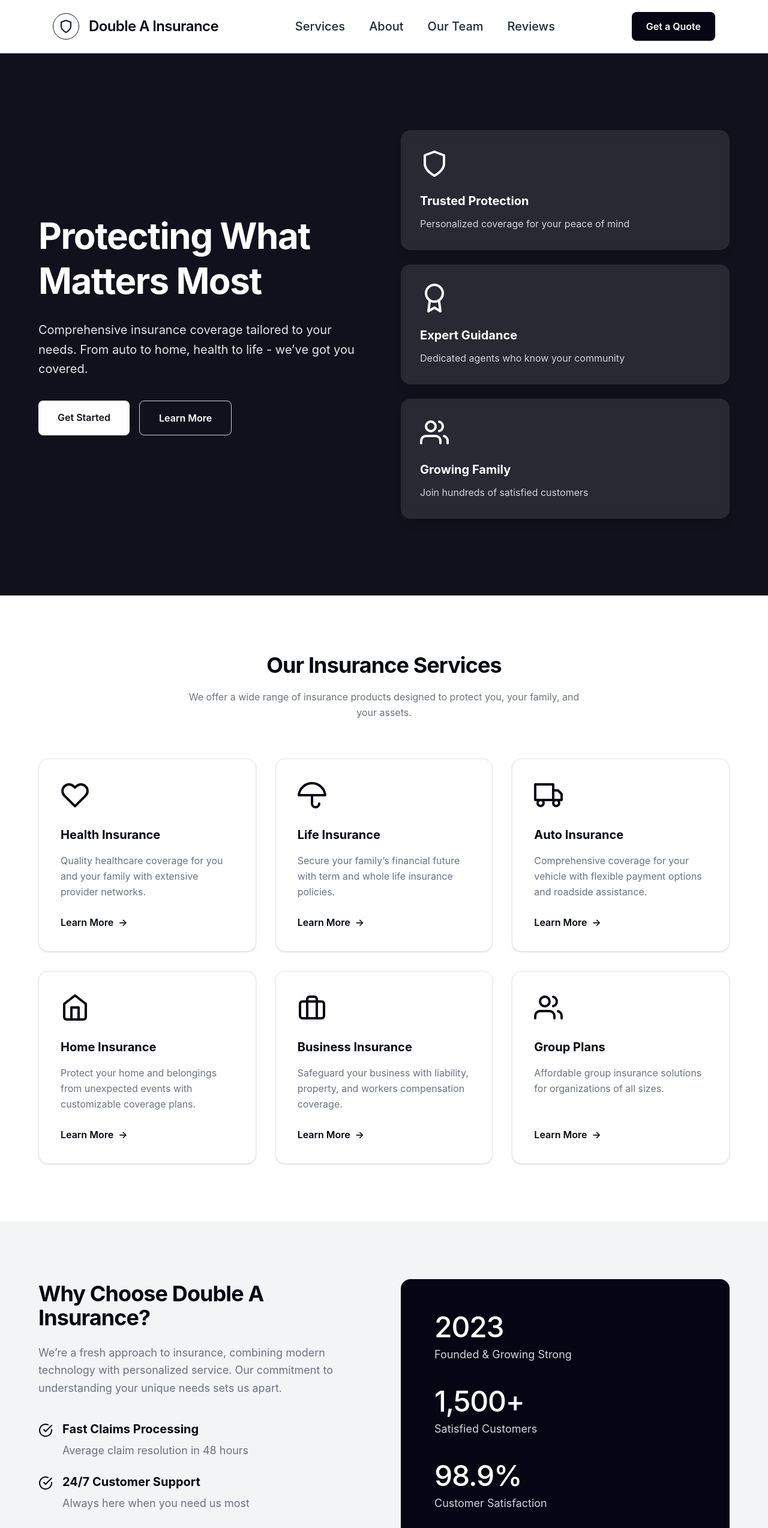
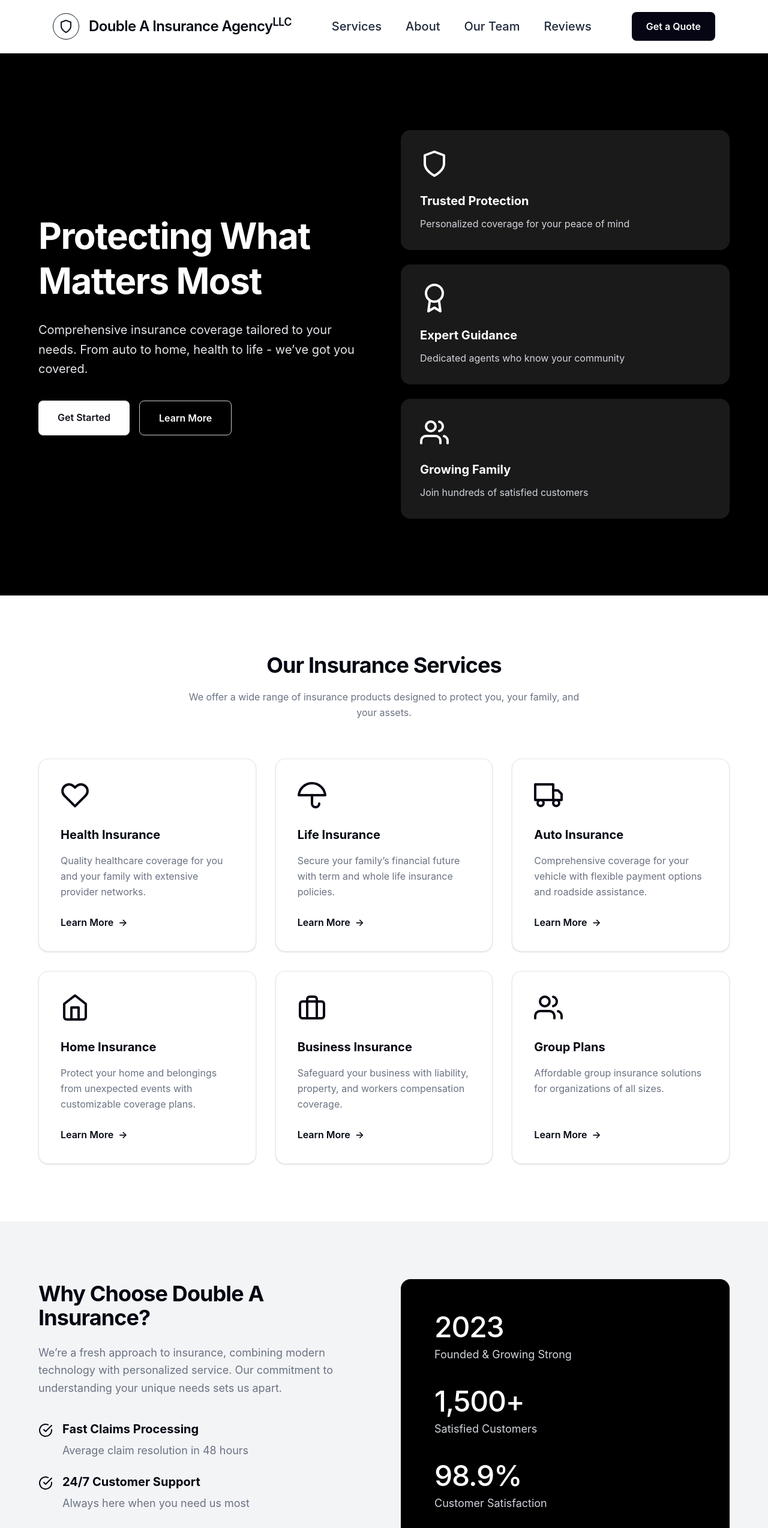
Before and after one commit to widner0623/double-a-insurance-website, a React (Vite) app in the folder client/: page / in a window 1280 px wide. Shown: the top 2548 px of the page at 60% size. Built offline with nearby package versions, Linux system fonts and the light colour scheme.

Commit message:
got the app password

```diff
--- a/client/src/components/About.jsx
+++ b/client/src/components/About.jsx
@@ -55,7 +55,7 @@
           </div>
         </div>
 
-        <div className="rounded-2xl bg-[#050514] p-10 text-white md:p-14">
+        <div className="rounded-2xl bg-[#000] p-10 text-white md:p-14">
           <div className="space-y-10">
             {stats.map((stat) => (
               <div key={stat.label}>
--- a/client/src/components/Footer.jsx
+++ b/client/src/components/Footer.jsx
@@ -2,7 +2,7 @@
 
 function Footer() {
   return (
-    <footer className="bg-[#050514] px-6 py-14 text-white">
+    <footer className="bg-[#000] px-6 py-14 text-white">
       <div className="mx-auto max-w-6xl">
 
         <div className="grid gap-10 md:grid-cols-4">
@@ -124,7 +124,7 @@
         {/* BOTTOM LINE */}
         <div className="mt-12 border-t border-white/10 pt-8 text-center text-gray-400">
          <p>
-            &copy; {new Date().getFullYear()} Double A Insurance<sup>LLC</sup>. All rights reserved.
+            &copy; {new Date().getFullYear()} Double A Insurance Agency<sup>LLC</sup>. All rights reserved.
             | Made by <a href="https://redlinelabs.vercel.app/" target="_blank" rel="noopener noreferrer">
               <em>Derrick Widner</em>
             </a>
--- a/client/src/components/Hero.jsx
+++ b/client/src/components/Hero.jsx
@@ -22,7 +22,7 @@
   return (
     <section
       id="home"
-      className="min-h-[720px] bg-[#11111d] px-6 py-24 text-white md:py-32"
+      className="min-h-[720px] bg-[#000] px-6 py-24 text-white md:py-32"
     >
       <div className="mx-auto grid max-w-6xl items-center gap-14 md:grid-cols-2">
         {/* LEFT CONTENT */}
--- a/client/src/components/Navbar.jsx
+++ b/client/src/components/Navbar.jsx
@@ -22,7 +22,7 @@
           </div>
 
           <span className="text-xl font-semibold tracking-tight text-gray-950 sm:text-2xl">
-            Double A Insurance
+            Double A Insurance Agency<sup>LLC</sup>
           </span>
         </a>
 
--- a/client/src/components/Team.jsx
+++ b/client/src/components/Team.jsx
@@ -6,7 +6,7 @@
       name: "Angela Embry",
       title: "CEO / Insurance Agent",
       specialty: "Health & Life Insurance",
-      bio: "With 12 years in the industry, Angela specializes in finding the perfect coverage for families and homeowners.",
+      bio: "With 20+ years of experience in the industry, Angela is passionate about helping people feel confident in their coverage decisions. She specializes in matching individuals and businesses with plans that truly fit their needs, making the process simple, stress-free, and tailored to each client.",
       email: "doubleainsurance@yahoo.com",
       phone: "(270) 202-0347",
       image:
@@ -16,7 +16,7 @@
       name: "Amie Watkins",
       title: "CEO / Insurance Agent",
       specialty: "Health & Life Insurance",
-      bio: "Amie helps small businesses and entrepreneurs protect their ventures with comprehensive commercial insurance solutions.",
+      bio: "Amie brings over 10 years of experience in the insurance industry, specializing in helping clients find the right coverage to fit their unique needs. Whether working with individuals or exployer groups, she is dedicated to providing personalized solutions, clear guidance, and reliable support every step of the way.",
       email: "doubleainsurance@yahoo.com",
       phone: "(270) 202-1101",
       image:
```
